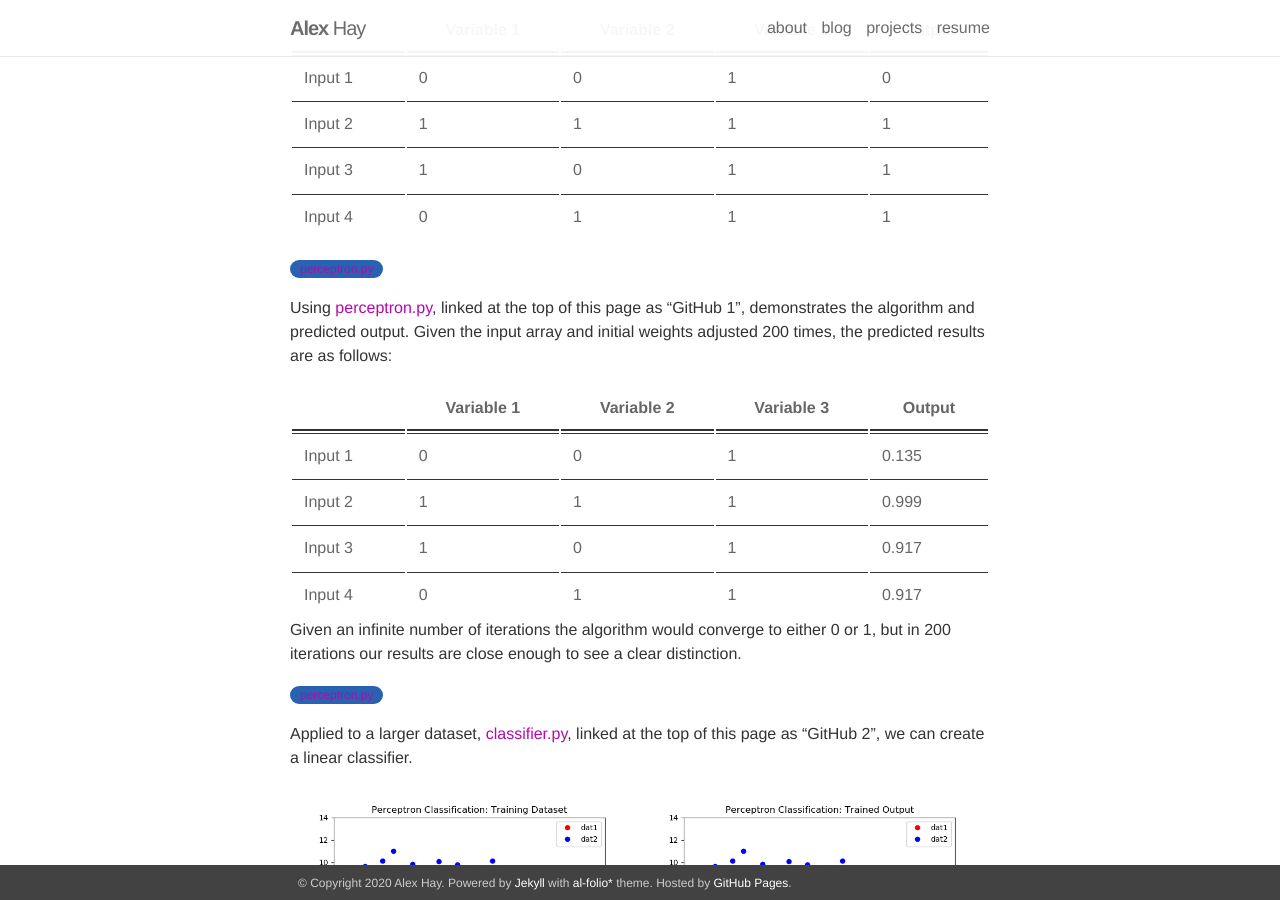
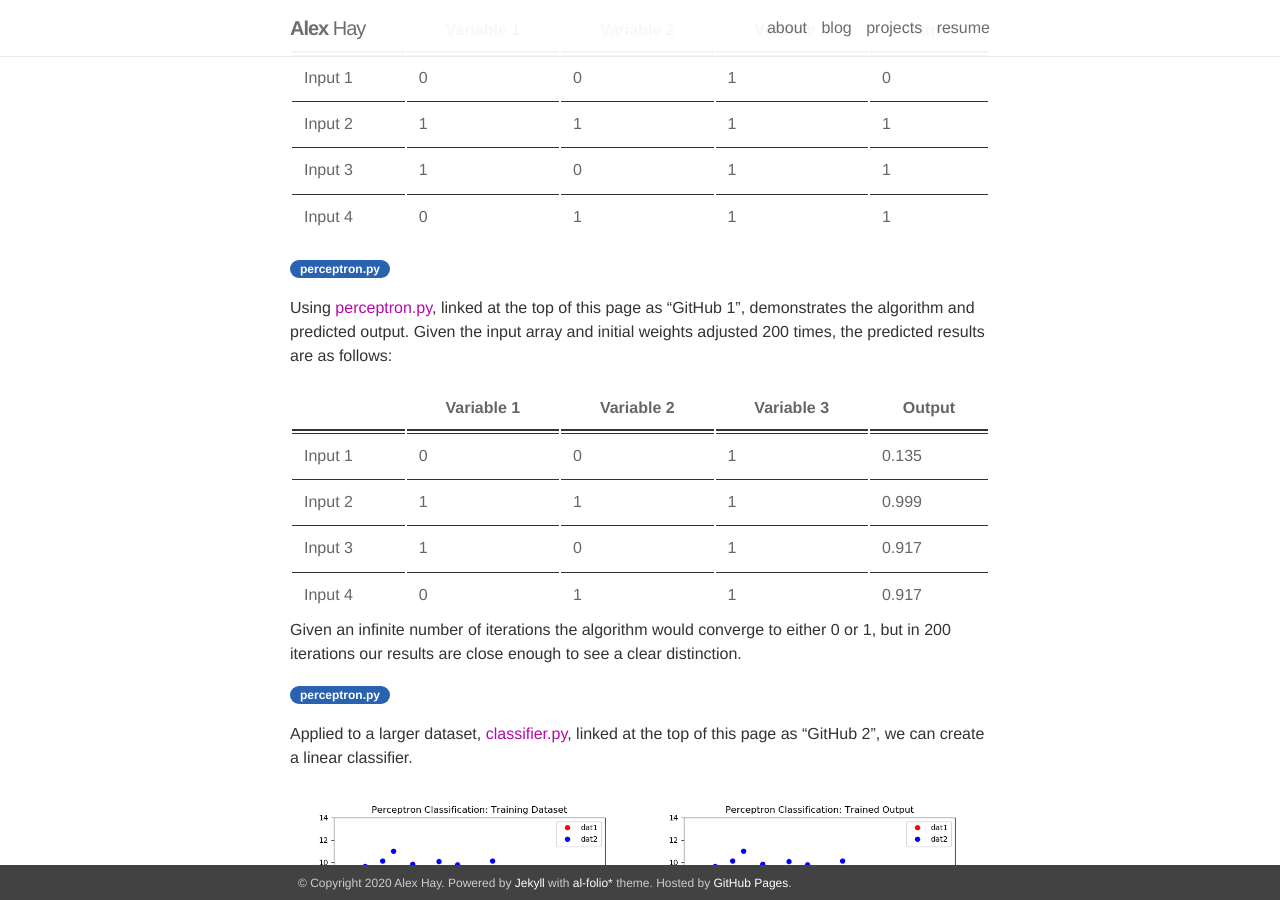
Before and after one commit to an-minyoung/an-minyoung.github.io, a Jekyll site: the page built from _posts/2019-11-20-perceptrons.markdown, in a window 1280 px wide and 900 px high, scrolled down 2207 px. Built offline with Jekyll 4.4.1, drawn with Linux system fonts in a browser that asks for light colours; nearby versions of some CDN libraries.

Commit message:
button test

```diff
--- a/_posts/2019-11-20-perceptrons.markdown
+++ b/_posts/2019-11-20-perceptrons.markdown
@@ -90,6 +90,7 @@
 | Input 4 | 0          | 1          | 1          | 1      |
 
 <p>
+  <a href=""></a><div class=""></div>
   <a href="https://github.com/alexanderhay2020/alexanderhay2020.github.io/blob/master/assets/py/perceptron.py"><div class="color-button">perceptron.py</div></a>
 </p>
 Using [perceptron.py](https://github.com/alexanderhay2020/alexanderhay2020.github.io/blob/master/assets/py/perceptron.py), linked at the top of this page as "GitHub 1", demonstrates the algorithm and predicted output. Given the input array and initial weights adjusted
@@ -105,6 +106,7 @@
 Given an infinite number of iterations the algorithm would converge to either 0 or 1, but in 200 iterations our results are close enough to see a clear distinction.
 
 <p>
+  <a href=""></a><div class=""></div>
   <a href="https://github.com/alexanderhay2020/alexanderhay2020.github.io/blob/master/assets/py/classifier.py"><div class="color-button">perceptron.py</div></a>
 </p>
 
```
